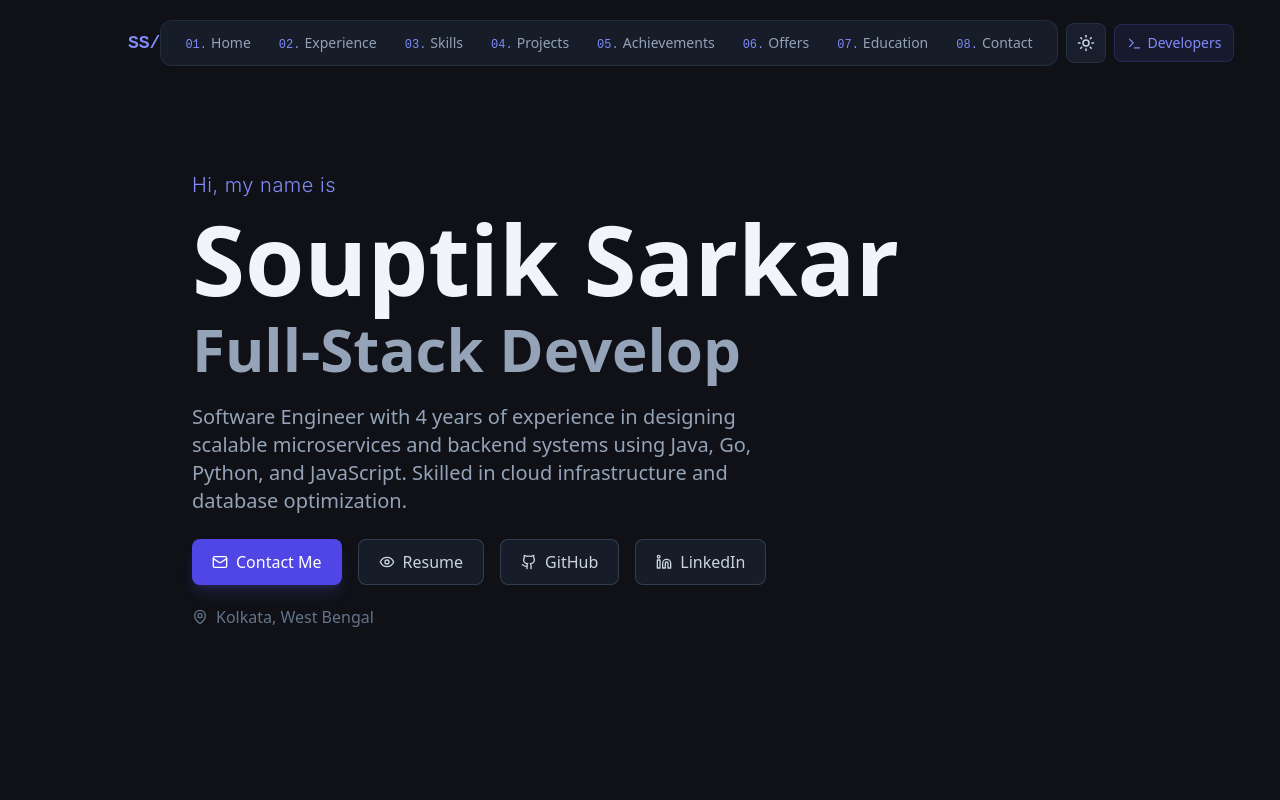
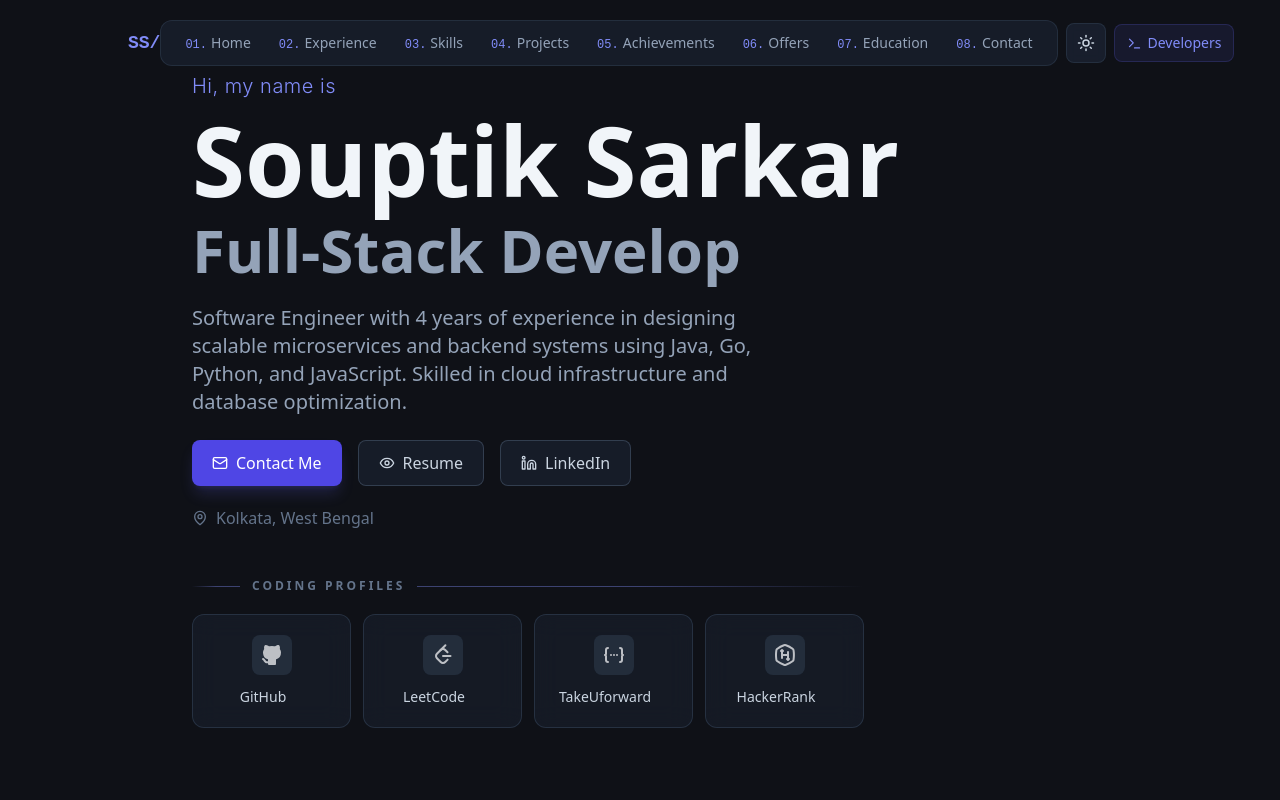
Before and after one commit to souptik4572/nextjs-portfolio, a Next.js app: page / in a window 1280 px wide. Shown: the top 800 px of the page. Built offline with nearby package versions, Linux system fonts and the light colour scheme.

Commit message:
feat: add separate coding profiles section

```diff
--- a/components/sections/Intro.tsx
+++ b/components/sections/Intro.tsx
@@ -1,7 +1,8 @@
 "use client";
 import { motion } from "framer-motion";
 import { TypeAnimation } from "react-type-animation";
-import { MapPin, Mail, Github, Linkedin, Eye } from "lucide-react";
+import { MapPin, Mail, Linkedin, Eye, ExternalLink } from "lucide-react";
+import Image from "next/image";
 import { portfolioData } from "@/lib/data";
 
 const fadeUp = {
@@ -15,6 +16,8 @@ const fadeUp = {
 
 export default function Intro() {
   const { personal } = portfolioData;
+  const codingProfiles = Object.values(personal.coding_profiles);
+
   return (
     <section
       id="intro"
@@ -97,14 +100,6 @@ export default function Intro() {
           <Eye size={16} /> Resume
         </a>
         <a
-          href={personal.coding_profiles.github.url}
-          target="_blank"
-          rel="noopener noreferrer"
-          className="flex items-center gap-2 px-5 py-2.5 border border-slate-300/60 dark:border-slate-600/60 hover:border-blue-500/60 dark:hover:border-indigo-400/60 text-slate-700 dark:text-slate-300 hover:text-blue-600 dark:hover:text-indigo-400 bg-white/50 dark:bg-slate-800/50 backdrop-blur-sm rounded-lg font-medium transition-all hover:-translate-y-0.5"
-        >
-          <Github size={16} /> GitHub
-        </a>
-        <a
           href={personal.linkedin}
           target="_blank"
           rel="noopener noreferrer"
@@ -124,6 +119,74 @@ export default function Intro() {
         <MapPin size={16} />
         <span>{personal.location}</span>
       </motion.div>
+
+      {/* Coding Profiles Section */}
+      <motion.div
+        custom={6}
+        variants={fadeUp}
+        initial="hidden"
+        animate="visible"
+        className="mt-12 max-w-2xl"
+      >
+        <div className="flex items-center gap-3 mb-5">
+          <div className="h-px flex-1 max-w-[3rem] bg-gradient-to-r from-transparent via-blue-500/40 dark:via-indigo-400/40 to-blue-500/40 dark:to-indigo-400/40" />
+          <span className="text-xs font-semibold uppercase tracking-[0.25em] text-slate-400 dark:text-slate-500">
+            Coding Profiles
+          </span>
+          <div className="h-px flex-1 bg-gradient-to-r from-blue-500/40 dark:from-indigo-400/40 via-blue-500/40 dark:via-indigo-400/40 to-transparent" />
+        </div>
+
+        <div className="grid grid-cols-2 sm:grid-cols-4 gap-3">
+          {codingProfiles.map((profile, idx) => (
+            <motion.a
+              key={profile.title}
+              href={profile.url}
+              target="_blank"
+              rel="noopener noreferrer"
+              initial={{ opacity: 0, scale: 0.9 }}
+              animate={{ opacity: 1, scale: 1 }}
+              transition={{ delay: 0.7 + idx * 0.08, duration: 0.4, ease: "easeOut" }}
+              whileHover={{ y: -4, scale: 1.03 }}
+              whileTap={{ scale: 0.97 }}
+              className="group relative"
+            >
+              {/* Animated gradient border */}
+              <div className="absolute -inset-[1px] rounded-xl bg-gradient-to-br from-blue-500/20 via-purple-500/20 to-cyan-500/20 dark:from-indigo-500/30 dark:via-purple-500/30 dark:to-cyan-500/30 opacity-0 group-hover:opacity-100 transition-opacity duration-500 blur-[1px]" />
+
+              {/* Glow effect on hover */}
+              <div className="absolute -inset-2 rounded-2xl bg-gradient-to-br from-blue-500/10 via-purple-500/10 to-cyan-500/10 dark:from-indigo-500/15 dark:via-purple-500/15 dark:to-cyan-500/15 opacity-0 group-hover:opacity-100 transition-opacity duration-500 blur-xl" />
+
+              {/* Card content */}
+              <div className="relative flex flex-col items-center gap-3 px-4 py-5 rounded-xl border border-slate-200/60 dark:border-slate-700/60 bg-white/60 dark:bg-slate-800/40 backdrop-blur-md transition-all duration-300 group-hover:border-blue-400/40 dark:group-hover:border-indigo-400/40 group-hover:bg-white/80 dark:group-hover:bg-slate-800/60 group-hover:shadow-lg group-hover:shadow-blue-500/5 dark:group-hover:shadow-indigo-500/10">
+                {/* Profile icon */}
+                <div className="relative w-10 h-10 flex items-center justify-center rounded-lg bg-slate-100/80 dark:bg-slate-700/50 group-hover:bg-blue-50 dark:group-hover:bg-indigo-900/30 transition-colors duration-300">
+                  <Image
+                    src={profile.image}
+                    alt={profile.title}
+                    width={24}
+                    height={24}
+                    className="dark:invert dark:brightness-200 opacity-70 group-hover:opacity-100 transition-opacity duration-300"
+                  />
+                </div>
+
+                {/* Title + arrow */}
+                <div className="flex items-center gap-1.5">
+                  <span className="text-sm font-medium text-slate-600 dark:text-slate-300 group-hover:text-blue-600 dark:group-hover:text-indigo-300 transition-colors duration-300">
+                    {profile.title}
+                  </span>
+                  <ExternalLink
+                    size={11}
+                    className="text-slate-400 dark:text-slate-500 opacity-0 -translate-x-1 group-hover:opacity-100 group-hover:translate-x-0 transition-all duration-300"
+                  />
+                </div>
+
+                {/* Subtle bottom accent line */}
+                <div className="absolute bottom-0 left-1/2 -translate-x-1/2 w-0 group-hover:w-2/3 h-[2px] rounded-full bg-gradient-to-r from-blue-500 via-purple-500 to-cyan-500 dark:from-indigo-400 dark:via-purple-400 dark:to-cyan-400 transition-all duration-500 ease-out" />
+              </div>
+            </motion.a>
+          ))}
+        </div>
+      </motion.div>
     </section>
   );
 }
```
